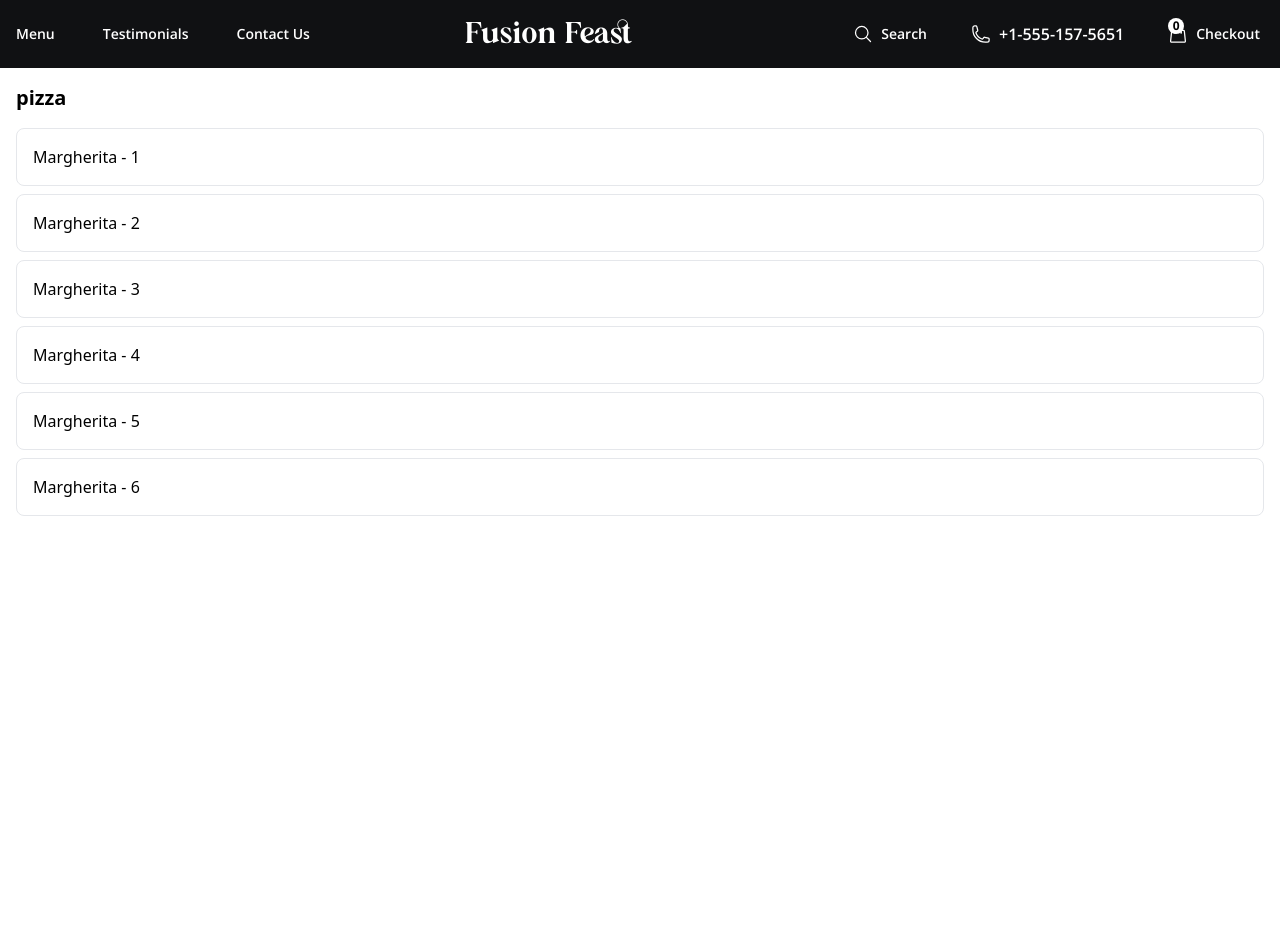
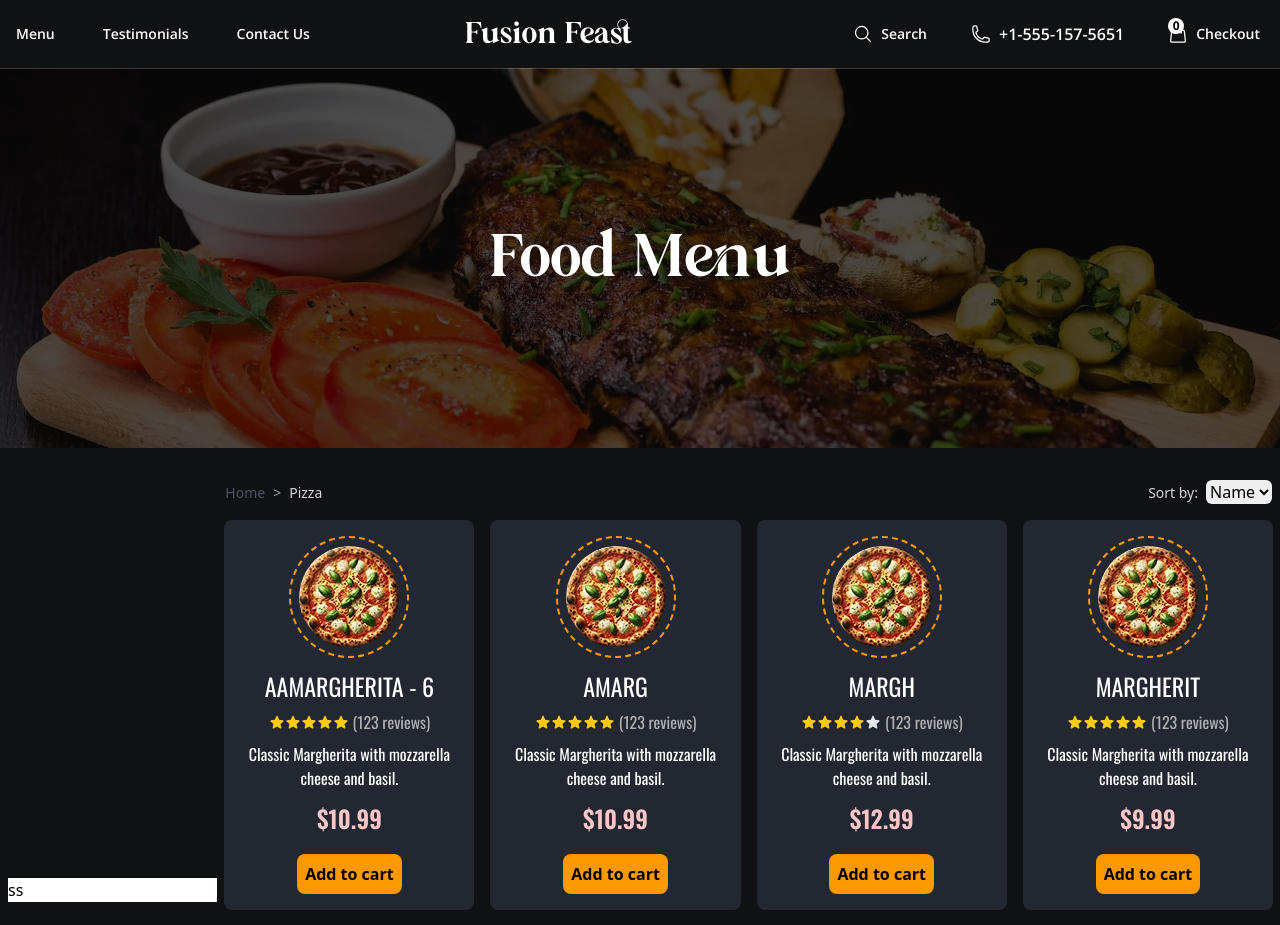
Before and after one commit to margsoftbf/Fusion-Feast-Restaurant, a Next.js app: page /category/pizza in a window 1280 px wide. Shown: the top 925 px of the page. Before the commit the page ends 800 px from the top, so only its background shows below. Built offline with nearby package versions, Linux system fonts and the light colour scheme.

Commit message:
Working on category slug page, add sorting and breadcrumbing

```diff
--- a/src/components/Category/CategoryBox.tsx
+++ b/src/components/Category/CategoryBox.tsx
@@ -64,9 +64,6 @@ const CategoryBox: React.FC<CategoryBoxProps> = ({
 					1000: {
 						slidesPerView: 4,
 					},
-					1250: {
-						slidesPerView: 5,
-					},
 				}}
 				className='w-full mx-auto'
 			>
@@ -79,7 +76,7 @@ const CategoryBox: React.FC<CategoryBoxProps> = ({
 									.toLowerCase()}`}
 							>
 								<div className='flex p-1'>
-									<div className='rounded-full border-dashed border-2 border-myOrange p-2 m-2 mx-auto'>
+									<div className='rounded-full border-dashed border-2 border-myOrange p-2 m-2 mx-auto relative'>
 										<Image
 											src={product.img}
 											alt={product.name}
--- a/src/components/Navbar.tsx
+++ b/src/components/Navbar.tsx
@@ -57,6 +57,8 @@ const Navbar: React.FC<SearchProps> = ({ showSearch, setShowSearch }) => {
 			searchInputRef.current.blur();
 		}
 	};
+
+
 
 	return (
 		<header className='sticky top-0 z-[250] header-underline bg-primary '>
--- a/src/data/data.tsx
+++ b/src/data/data.tsx
@@ -26,68 +26,68 @@ type Addon = {
 
 export const addons: Record<string, Addon[]> = {
 	pizza: [
-        { name: "Extra Cheese", price: 1 },
-        { name: "Salami", price: 1.5 },
-        { name: "Olives", price: 0.5 },
+		{ name: 'Cheese', price: 1 },
+		{ name: 'Salami', price: 1.5 },
+		{ name: 'Olives', price: 0.5 },
 	],
 	burgers: [
-        { name: "Extra Cheese", price: 0.75 },
-        { name: "Bacon", price: 1.25 },
+		{ name: 'Cheese', price: 0.75 },
+		{ name: 'Bacon', price: 1.25 },
 	],
 };
 
 export const products: Product[] = [
 	{
 		id: 1,
-		name: 'Margherita - 1',
+		name: 'Margherit',
 		categorySlug: 'pizza',
 		img: '/assets/products/pizza/margherita.webp',
 		imgBig: '/assets/products/pizza/margheritaBig.webp',
 		imgAlt: 'Margherita',
 		rating: 4.5,
 		reviews: 123,
-		price: 10.99,
+		price: 9.99,
 		description: 'Classic Margherita with mozzarella cheese and basil.',
 	},
 	{
 		id: 2,
-		name: 'Margherita - 2',
+		name: 'Margheritka',
 		categorySlug: 'pizza',
 		img: '/assets/products/pizza/margherita.webp',
 		imgBig: '/assets/products/pizza/margheritaBig.webp',
 		imgAlt: 'Margherita',
 		rating: 4.5,
 		reviews: 123,
-		price: 10.99,
+		price: 17.99,
 		description: 'Classic Margherita with mozzarella cheese and basil.',
 	},
 	{
 		id: 3,
-		name: 'Margherita - 3',
+		name: 'Prosa',
 		categorySlug: 'pizza',
 		img: '/assets/products/pizza/margherita.webp',
 		imgBig: '/assets/products/pizza/margheritaBig.webp',
 		imgAlt: 'Margherita',
 		rating: 3,
 		reviews: 123,
-		price: 10.99,
+		price: 11.99,
 		description: 'Classic Margherita with mozzarella cheese and basil.',
 	},
 	{
 		id: 4,
-		name: 'Margherita - 4',
+		name: 'Margh',
 		categorySlug: 'pizza',
 		img: '/assets/products/pizza/margherita.webp',
 		imgBig: '/assets/products/pizza/margheritaBig.webp',
 		imgAlt: 'Margherita',
 		rating: 4,
 		reviews: 123,
-		price: 10.99,
+		price: 12.99,
 		description: 'Classic Margherita with mozzarella cheese and basil.',
 	},
 	{
 		id: 5,
-		name: 'Margherita - 5',
+		name: 'AMarg',
 		categorySlug: 'pizza',
 		img: '/assets/products/pizza/margherita.webp',
 		imgBig: '/assets/products/pizza/margheritaBig.webp',
@@ -99,7 +99,7 @@ export const products: Product[] = [
 	},
 	{
 		id: 6,
-		name: 'Margherita - 6',
+		name: 'AAMargherita - 6',
 		categorySlug: 'pizza',
 		img: '/assets/products/pizza/margherita.webp',
 		imgBig: '/assets/products/pizza/margheritaBig.webp',
--- a/src/pages/category/[slug].tsx
+++ b/src/pages/category/[slug].tsx
@@ -1,26 +1,212 @@
 import Link from 'next/link';
 import { products } from '@/data/data';
 import { useRouter } from 'next/router';
-
+import Image from 'next/image';
+import { StarIcon } from '@heroicons/react/20/solid';
+import { useDispatch } from 'react-redux';
+import { useState } from 'react';
+import { CartItem, Product } from '@/types/types';
+import { addItem } from '@/store/cartSlice';
+import ProductModal from '@/components/Category/ProductModal';
 const CategoryPage = () => {
 	const router = useRouter();
+	const dispatch = useDispatch();
 	const { slug } = router.query;
+	const categoryProducts = products.filter((p) => p.categorySlug === slug);
+	const [isModalOpen, setIsModalOpen] = useState(false);
+	const [selectedProduct, setSelectedProduct] = useState<Product | null>(null);
+	const [sortKey, setSortKey] = useState('name');
 
-	const categoryProducts = products.filter((p) => p.categorySlug === slug);
+	const handleOpenModal = (product: Product) => {
+		setSelectedProduct(product);
+		setIsModalOpen(true);
+	};
+
+	const handleCloseModal = () => {
+		setIsModalOpen(false);
+		setSelectedProduct(null);
+	};
+
+	const handleAddToCartWithExtras = (productWithExtras: CartItem) => {
+		dispatch(addItem(productWithExtras));
+		handleCloseModal();
+	};
+
+	const formatBreadcrumb = (str: string) => {
+		return str ? str.charAt(0).toUpperCase() + str.slice(1) : '';
+	};
+
+	const breadCrumbs = [
+		{ name: 'Home', href: '/', current: false },
+		{
+			name: formatBreadcrumb(slug as string),
+			href: `/category/${slug}`,
+			current: true,
+		},
+	];
+
+	const handleSortChange = (e: React.ChangeEvent<HTMLSelectElement>) => {
+		setSortKey(e.target.value);
+	};
+
+	const sortedProducts = categoryProducts.sort((a, b) => {
+		if (sortKey === 'price') {
+			return a.price - b.price;
+		} else {
+			return a.name.localeCompare(b.name);
+		}
+	});
 
 	return (
-		<div className='container mx-auto px-4'>
-			<h1 className='text-xl font-bold my-4'>{slug}</h1>
-			{categoryProducts.map((product) => (
-				<div key={product.id} className='border p-4 rounded-lg my-2'>
+		<div className='relative bg-primary'>
+			<div className='relative isolate flex justify-center items-center px-6 lg:px-8 py-4'>
+				<div className='absolute inset-0 z-[-1]'>
+					<Image
+						src='/assets/category/FoodMenu.webp'
+						fill={true}
+						style={{ objectFit: 'cover' }}
+						quality={100}
+						sizes='(max-width: 350px) 350px, (max-width: 500px) 500px, (max-width: 768px) 768px, (max-width: 1200px) 1200px'
+						placeholder='blur'
+						blurDataURL={'/assets/category/FoodMenu.webp'}
+						alt='Chef cooking in the kitchen'
+					/>
+					<div className='absolute inset-0 bg-black bg-opacity-70'></div>
+				</div>
+				<div className='mx-auto max-w-2xl py-36'>
+					<div className='text-center'>
+						<h1 className='font-bakilda text-5xl md:text-6xl text-white'>
+							Food Menu
+						</h1>
+					</div>
+				</div>
+			</div>
+			<div className='relative max-w-8xl mx-auto px-2 py-4'>
+				<div className='flex flex-col items-center justify-center gap-2 w-full lg:flex-row'>
+					<div className='w-1/6 bg-white'>ss</div>
+					<div className='w-5/6'>
+						<div className='py-4 flex justify-between items-center w-full'>
+							<nav className='flex' aria-label='Breadcrumb'>
+								<ol className='flex items-center'>
+									{breadCrumbs.map((crumb, index) => (
+										<li key={crumb.name}>
+											<Link
+												href={crumb.href}
+												className={`text-sm font-medium ${
+													crumb.current
+														? 'text-gray-300'
+														: 'text-gray-600 hover:text-gray-300'
+												}`}
+											>
+												{crumb.name.charAt(0).toUpperCase() +
+													crumb.name.slice(1)}
+											</Link>
+											{index < breadCrumbs.length - 1 && (
+												<span className='text-sm font-medium text-gray-400 mx-2'>
+													&gt;
+												</span>
+											)}
+										</li>
+									))}
+								</ol>
+							</nav>
+							<div>
+								<label
+									htmlFor='sort'
+									className='mr-2 text-sm font-medium text-gray-300'
+								>
+									Sort by:
+								</label>
+								<select
+									id='sort'
+									name='sort'
+									className='border-gray-300 rounded-md shadow-sm'
+									value={sortKey}
+									onChange={handleSortChange}
+								>
+									<option value='name'>Name</option>
+									<option value='price'>Price</option>
+								</select>
+							</div>
+						</div>
+						<div className='grid  grid-cols-1 sm:grid-cols-2 lg:grid-cols-4 gap-4 -mx-px'>
+							{sortedProducts.map((product) => (
+								<div
+									key={product.id}
+									className='flex flex-col justify-center bg-third relative p-1 rounded-lg'
+								>
 									<Link
 										className='cursor-pointer'
-						href={`/category/product/${product.name.replace(/\s+/g, '-').toLowerCase()}`}
+										href={`/category/product/${product.name
+											.replace(/\s+/g, '-')
+											.toLowerCase()}`}
 									>
+										<div className='flex p-1'>
+											<div className='rounded-full border-dashed border-2 border-myOrange p-2 m-2 mx-auto relative'>
+												<Image
+													src={product.img}
+													alt={product.name}
+													width={96}
+													height={96}
+													className='rounded-full object-cover w-auto h-auto'
+												/>
+											</div>
+										</div>
+										<div className='px-1 flex flex-col items-center'>
+											<h2 className='text-xl lg:text-2xl uppercase font-medium font-oswald text-white'>
 												{product.name}
+											</h2>
+											<div className='flex items-center py-2'>
+												{[0, 1, 2, 3, 4].map((rating) => (
+													<StarIcon
+														key={rating}
+														className={`${
+															product.rating > rating
+																? 'text-yellow-400'
+																: 'text-gray-200'
+														}
+										'h-3 w-3 lg:h-4 lg:w-4 flex-shrink-0'
+										`}
+														aria-hidden='true'
+													/>
+												))}
+												<span className='ml-1 text-xs lg:text-base font-oswald text-myGray'>
+													({product.reviews} reviews)
+												</span>
+											</div>
+											<p className='text-white font-oswald text-base text-center px-4'>
+												{product.description.length > 100
+													? `${product.description.slice(0, 100)}...`
+													: product.description}
+											</p>
+										</div>
 									</Link>
+									<div className='flex flex-col justify-between items-center my-2 px-1'>
+										<p className='font-bold text-myRed text-xl lg:text-2xl font-oswald py-1'>
+											${product.price}
+										</p>
+										<button
+											className='rounded-lg mt-4 mb-1 p-2  font-bold flex items-center justify-center bg-myOrange hover:bg-white duration-200 transition ease-linear'
+											onClick={() => handleOpenModal(product)}
+											aria-label='Add to cart'
+										>
+											Add to cart
+										</button>
+									</div>
 								</div>
 							))}
+						</div>
+					</div>
+				</div>
+				{isModalOpen && selectedProduct && (
+					<ProductModal
+						product={selectedProduct}
+						onClose={handleCloseModal}
+						onAddToCart={handleAddToCartWithExtras}
+						category={slug as string}
+					/>
+				)}
+			</div>
 		</div>
 	);
 };
--- a/tailwind.config.ts
+++ b/tailwind.config.ts
@@ -21,7 +21,9 @@ const config: Config = {
 				myOrange: '#FD9900',
 				myGray: '#B1B1B1',
 				myRed: '#FCC6C6',
+				myDarkRed: '#900000',
 				myGreen: '#3CF38E',
+				myDarkGreen: '#004A21',
 			},
 			maxWidth: {
 				'8xl': '1440px',
```
Also changed, not shown: src/components/Cart.tsx (+19 -9 lines), src/components/Category/ProductModal.tsx (+7 -7 lines), src/store/cartSlice.ts (+49 -15 lines), public/assets/category/FoodMenu.webp (added). Lines whose indentation alone changed are shown as unchanged.
